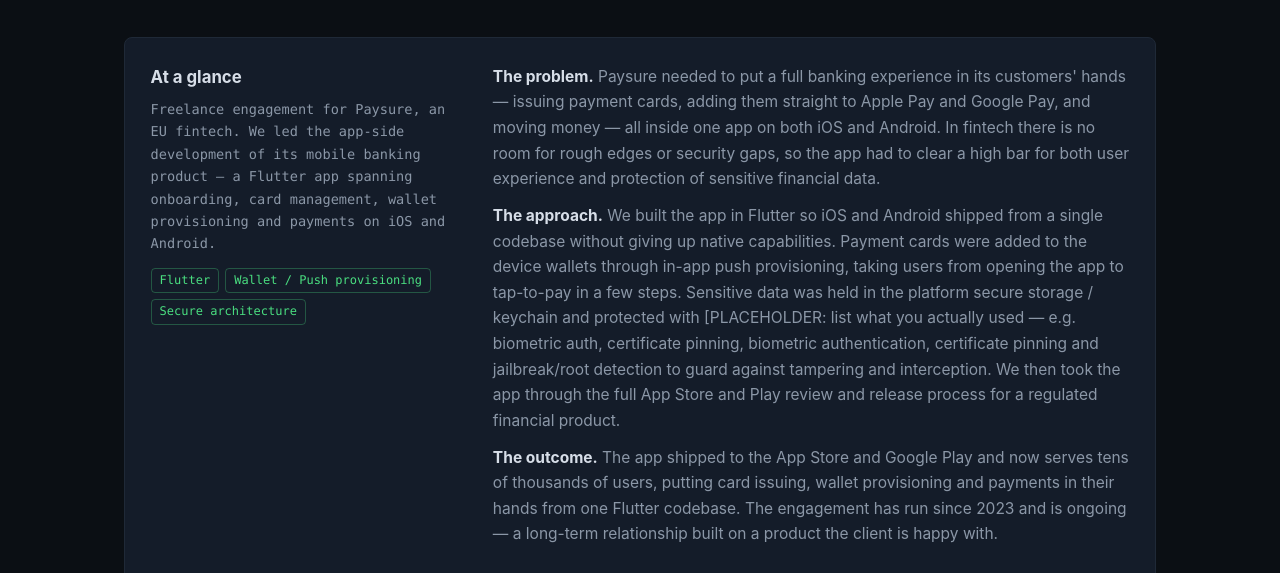
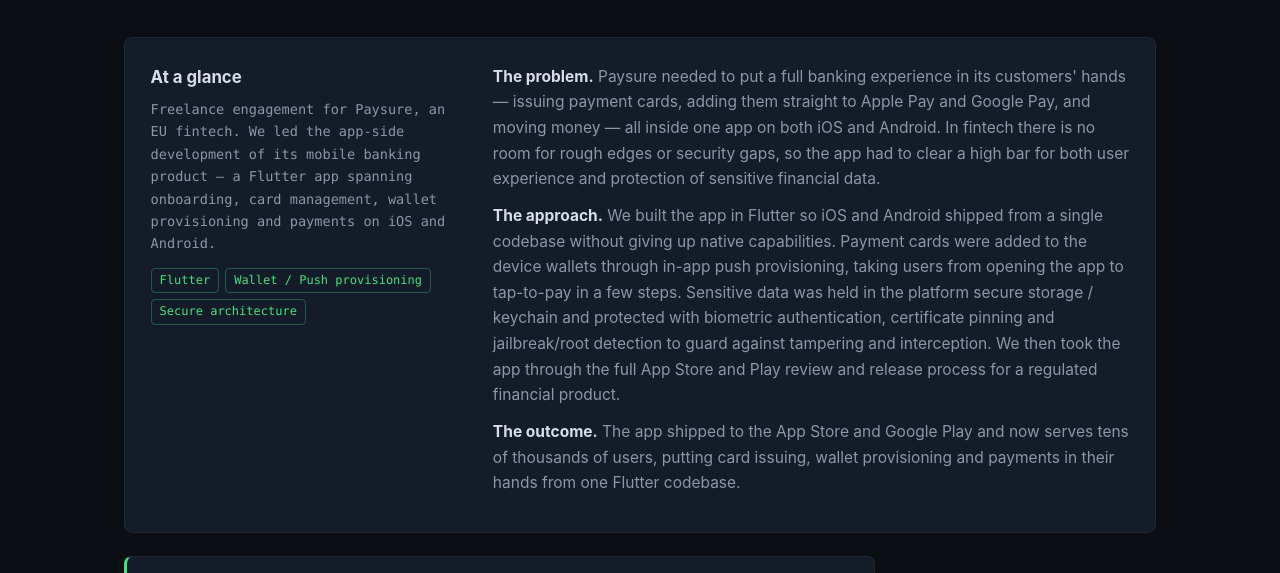
Before and after one commit to tonis2/work_website, a plain HTML site: page projects/project-2.html in a window 1280 px wide. Shown: the part 186-759 px from the top of the page. Drawn offline with Linux system fonts and the light colour scheme.

Commit message:
Update review

```diff
--- a/projects/project-2.html
+++ b/projects/project-2.html
@@ -45,14 +45,12 @@
             single codebase without giving up native capabilities. Payment cards were added to the device
             wallets through in-app push provisioning, taking users from opening the app to tap-to-pay in a
             few steps. Sensitive data was held in the platform secure storage / keychain and protected with
-            [PLACEHOLDER: list what you actually used — e.g. biometric auth, certificate pinning,
             biometric authentication, certificate pinning and jailbreak/root detection to guard against
-            tampering and interception. We then took the app
-            through the full App Store and Play review and release process for a regulated financial product.</p>
+            tampering and interception. We then took the app through the full App Store and Play review and
+            release process for a regulated financial product.</p>
           <p><strong>The outcome.</strong> The app shipped to the App Store and Google Play and now serves
             tens of thousands of users, putting card issuing, wallet provisioning and payments in their
-            hands from one Flutter codebase. The engagement has run since 2023 and is ongoing — a long-term
-            relationship built on a product the client is happy with.</p>
+            hands from one Flutter codebase.</p>
         </div>
       </article>
 
```
